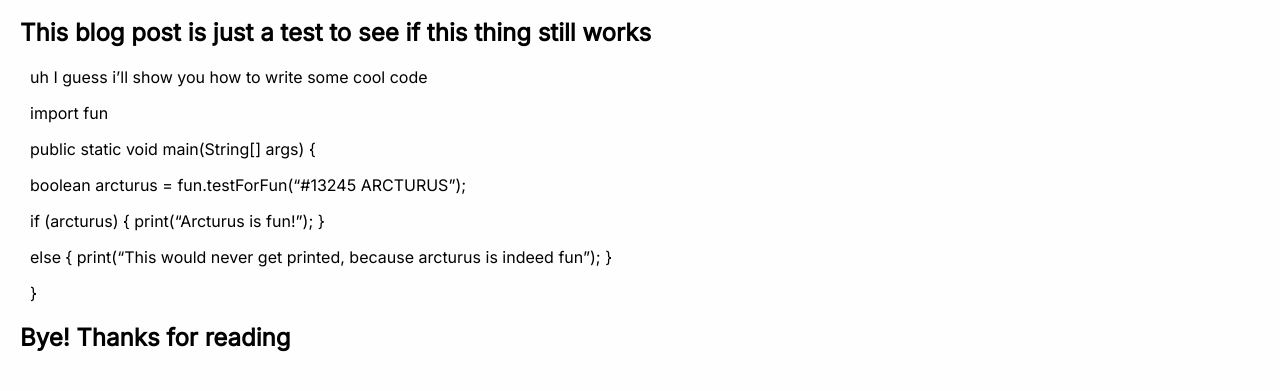
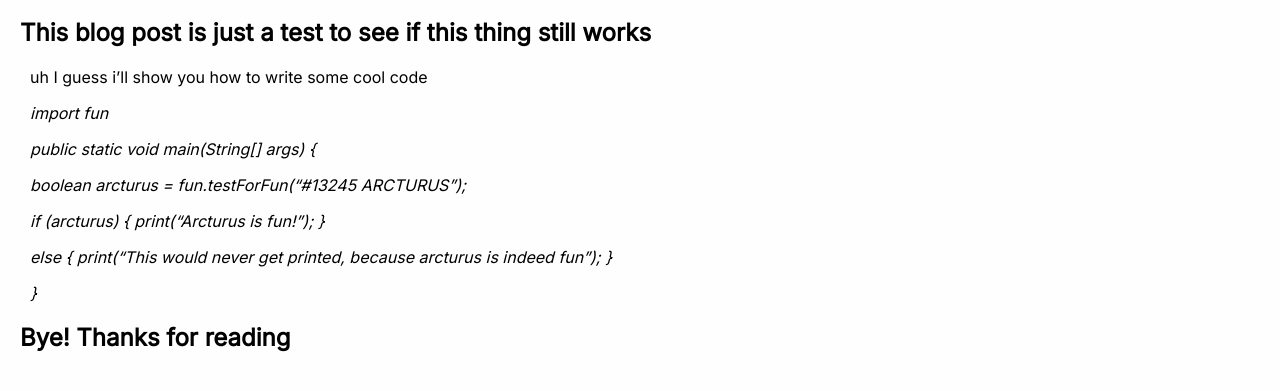
Before and after one commit to arcturus-robotics/arcturusrobotics.com, a Jekyll site: the page built from _posts/2023-08-23-testing-blog.md, in a window 1280 px wide. Shown: the part 155-546 px from the top of the page. Built offline with Jekyll 4.4.1, drawn with Linux system fonts in a browser that asks for light colours.

```diff
--- a/_posts/2023-08-23-testing-blog.md
+++ b/_posts/2023-08-23-testing-blog.md
@@ -9,20 +9,20 @@ categories: [Programming]
 uh I guess i'll show you how to write some cool code
 
 
-import fun
+*import fun*
 
-public static void main(String[] args) {
+*public static void main(String[] args) {*
 
-  boolean arcturus = fun.testForFun("#13245 ARCTURUS");
+  *boolean arcturus = fun.testForFun("#13245 ARCTURUS");*
 
-  if (arcturus) {
-    print("Arcturus is fun!");
-  }
+  *if (arcturus) {*
+    *print("Arcturus is fun!");*
+  *}*
 
-  else {
-    print("This would never get printed, because arcturus is indeed fun");
-  }
+  *else {*
+    *print("This would never get printed, because arcturus is indeed fun");*
+  *}*
 
-}
+*}*
 
 ## Bye! Thanks for reading
```
